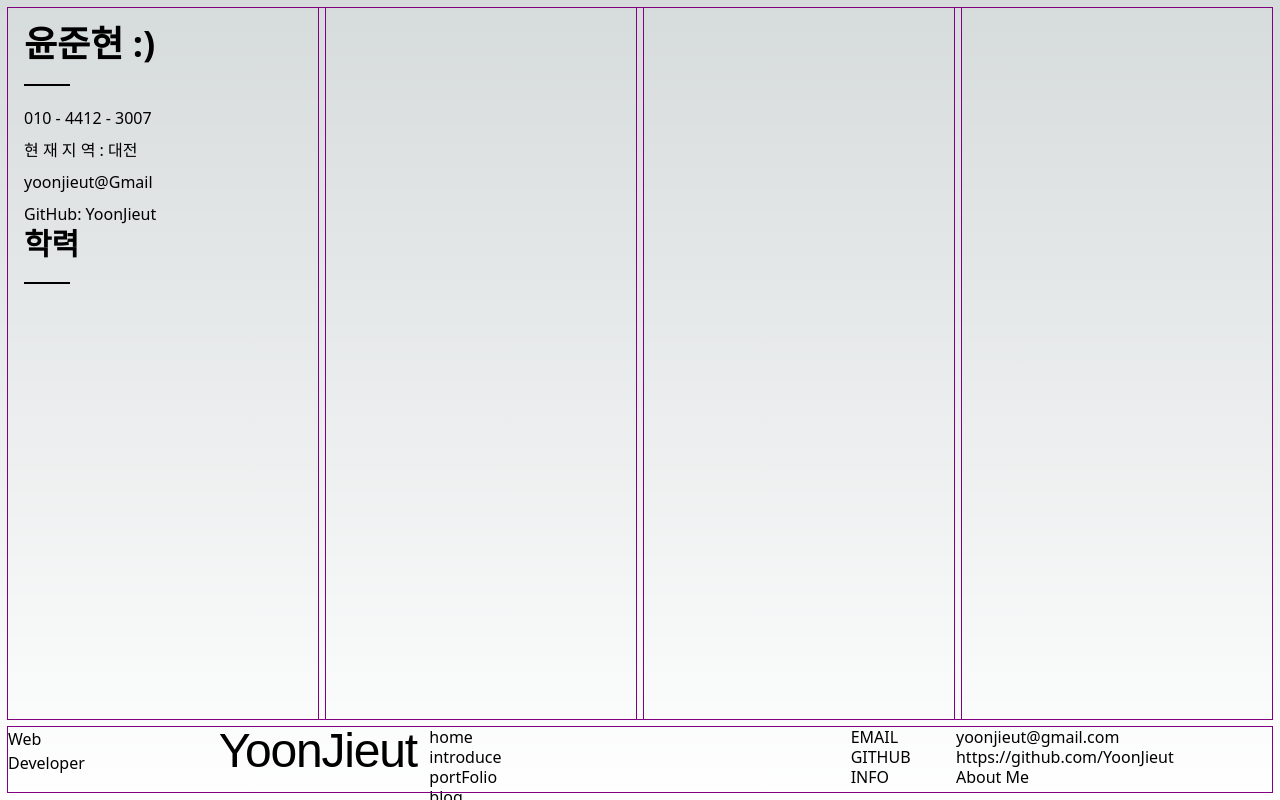
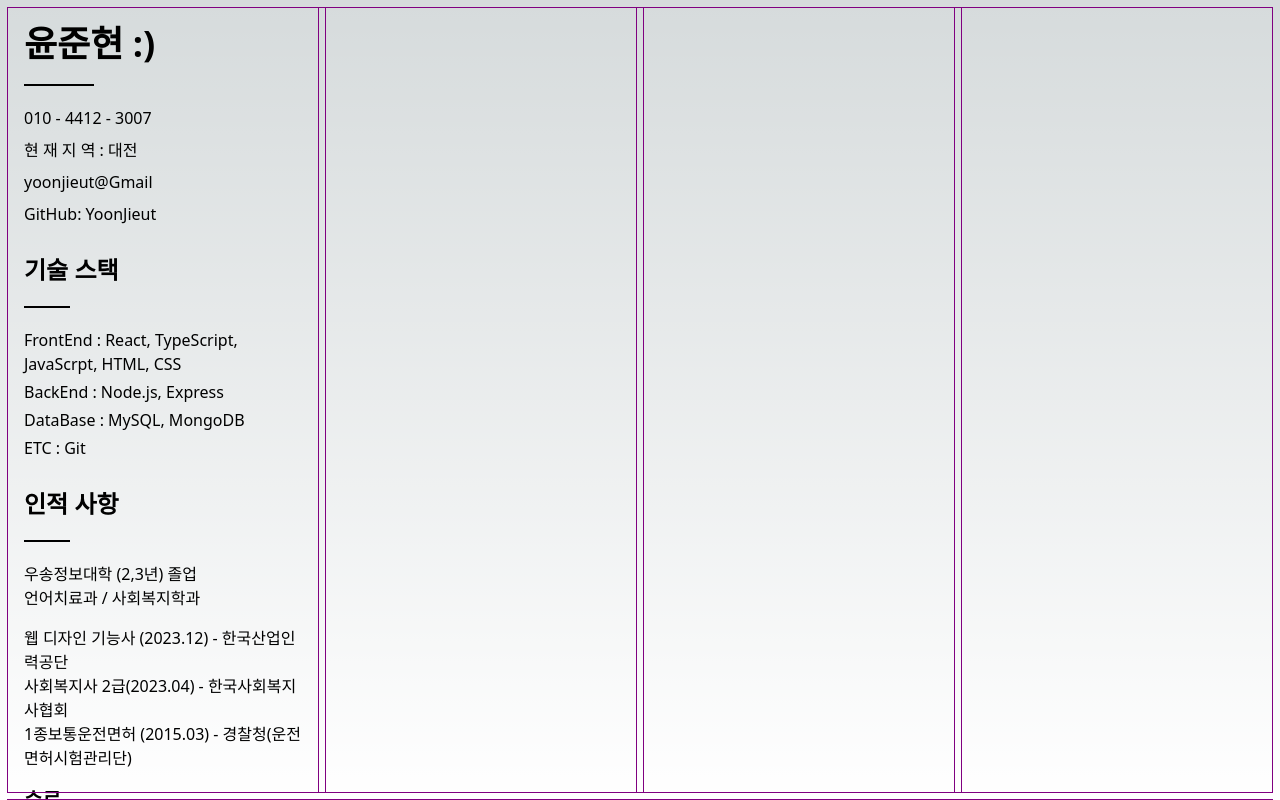
Before and after one commit to YoonJieut/YoonJieutBlog, a Next.js app: page /mainTest/aboutme in a window 1280 px wide. Built offline with nearby package versions, Linux system fonts and the light colour scheme.

Commit message:
Molecules : 보강, h5 태그일때, 그리고 밑선의 길이를 다르게 렌더링하게 함
issue ) 조건부 렌더링을 뜯어보는 시간

```diff
--- a/app/components/ui/Atom/H3.tsx
+++ b/app/components/ui/Atom/H3.tsx
@@ -15,7 +15,7 @@ interface H3Props {
  * <H3 text="제목입니다." className="text-red-500" />
  */
 const H3: React.FC<H3Props> = ({ text, className }) => {
-  return <h3 className={`text-3xl font-bold ${className}`}>{text}</h3>;
+  return <h3 className={`text-2xl font-bold ${className}`}>{text}</h3>;
 };
 
 export default H3;
--- a/app/components/ui/Molecules/TextArea.tsx
+++ b/app/components/ui/Molecules/TextArea.tsx
@@ -3,10 +3,12 @@ import Div from "../Atom/Div";
 import DetailLine from "../DetailLine";
 import H1 from "../Atom/H1";
 import H3 from "../Atom/H3";
+import H5 from "../Atom/H5";
 
 interface TextAreaProps {
   h1Text?: string;
   h3Text?: string;
+  h5Text?: string;
   children: React.ReactNode;
   textAreaClassName?: string;
   divClassName?: string;
@@ -31,6 +33,7 @@ interface TextAreaProps {
 const TextArea: React.FC<TextAreaProps> = ({
   h1Text,
   h3Text,
+  h5Text,
   children,
   textAreaClassName,
   divClassName,
@@ -38,9 +41,24 @@ const TextArea: React.FC<TextAreaProps> = ({
   const divClass = `textArea ${divClassName}`;
   return (
     <div className={divClass}>
-      {h1Text && <H1 text={h1Text} />}
-      {h3Text && <H3 text={h3Text} />}
-      <DetailLine className="w-1/6" />
+      {h1Text && (
+        <>
+          <H1 text={h1Text} />
+          <DetailLine className="w-1/4" />
+        </>
+      )}
+      {h3Text && (
+        <>
+          <H3 text={h3Text} />
+          <DetailLine className="w-1/6" />
+        </>
+      )}
+      {h5Text && (
+        <>
+          <H5 text={h5Text} />
+          <DetailLine className="w-1/12" />
+        </>
+      )}
       <Div className={textAreaClassName}>{children}</Div>
     </div>
   );
--- a/app/components/ui/testUi/AboutMeTest.tsx
+++ b/app/components/ui/testUi/AboutMeTest.tsx
@@ -1,22 +1,43 @@
-import H1 from "../Atom/H1";
-import H3 from "../Atom/H3";
+import H5 from "../Atom/H5";
 import Section from "../Atom/Section";
-import DetailLine from "../DetailLine";
-import Div from "../Atom/Div";
 import TextArea from "../Molecules/TextArea";
+import DetailLine from "@/app/components/ui/DetailLine";
 const AboutMeTest: React.FC = () => {
   return (
     <div className="aboutMe flex gap-2 w-full h-full">
-      <Section className="w-1/4 h-full OutLine p-4">
+      <Section className="w-1/4 h-full OutLine p-4 flex flex-col gap-7">
         <TextArea h1Text="윤준현 :)" textAreaClassName="flex flex-col gap-2">
           <p>010 - 4412 - 3007</p>
           <p>현 재 지 역 : 대전</p>
           <p>yoonjieut@Gmail</p>
           <p>GitHub: YoonJieut</p>
         </TextArea>
-
-        <H3 text="학력" />
-        <DetailLine className="w-1/6" />
+        <TextArea h3Text="기술 스택" textAreaClassName="flex flex-col gap-1">
+          <p>FrontEnd : React, TypeScript, JavaScrpt, HTML, CSS</p>
+          <p>BackEnd : Node.js, Express</p>
+          <p>DataBase : MySQL, MongoDB</p>
+          <p>ETC : Git</p>
+        </TextArea>
+        <TextArea h3Text="인적 사항" textAreaClassName="flex flex-col gap-4">
+          <span>
+            <p>
+              우송정보대학 (2,3년) 졸업 <br />
+              언어치료과 / 사회복지학과
+            </p>
+          </span>
+          <span>
+            <p>
+              웹 디자인 기능사 (2023.12) - 한국산업인력공단 <br />
+              사회복지사 2급(2023.04) - 한국사회복지사협회
+              <br />
+              1종보통운전면허 (2015.03) - 경찰청(운전면허시험관리단)
+            </p>
+          </span>
+          <span className="flex flex-col">
+            <H5 text="수료" />
+            <DetailLine className="w-1/12" />
+          </span>
+        </TextArea>
       </Section>
       <Section className="w-1/4 h-full OutLine"> </Section>
       <Section className="w-1/4 h-full OutLine"> </Section>
```
